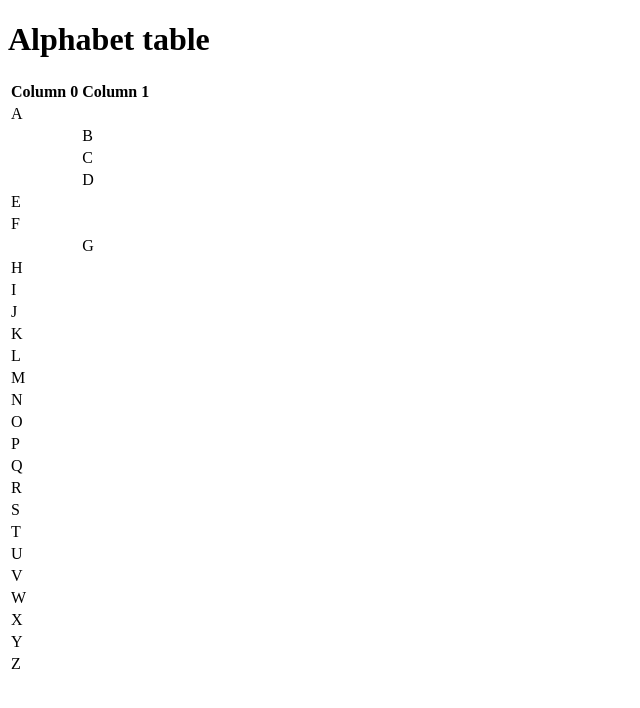
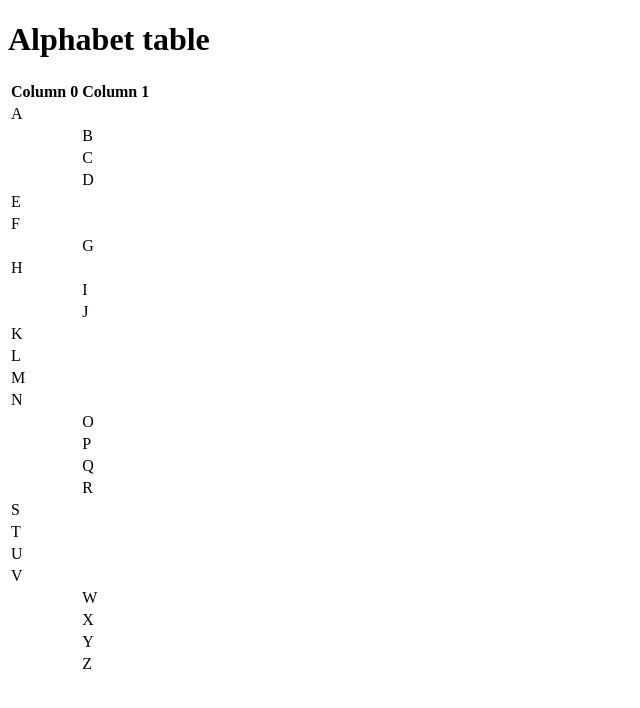
Before and after one commit to comp426-2022-fall/a01-DheyaM, a website: page public/index.html in a window 1280 px wide. Shown: the whole page, without its empty margins (0-640 px from the left). Drawn offline with Linux system fonts and the light colour scheme.

Commit message:
made the table pretty

```diff
--- a/public/index.html
+++ b/public/index.html
@@ -40,10 +40,10 @@
     						<td>H</td><td></td>
   					</tr>
 					  <tr>
-						<td>I</td><td></td>
+						<td></td><td>I</td>
 					</tr>
 					<tr>
-    					<td>J</td><td></td>
+    					<td></td><td>J</td>
   					</tr>
 					<tr>
 						<td>K</td><td></td>
@@ -58,16 +58,16 @@
     					<td>N</td><td></td>
   					</tr>
 					  <tr>
-    					<td>O</td><td></td>
+    					<td></td><td>O</td>
   					</tr>
 					  <tr>
-    					<td>P</td><td></td>
+    					<td></td><td>P</td>
   					</tr>
 					  <tr>
-    					<td>Q</td><td></td>
+    					<td></td><td>Q</td>
   					</tr>
 					<tr>
-    					<td>R</td><td></td>
+    					<td></td><td>R</td>
   					</tr>
 					<tr>
     					<td>S</td><td></td>
@@ -82,16 +82,16 @@
     					<td>V</td><td></td>
   					</tr>
 					  <tr>
-    					<td>W</td><td></td>
+    					<td></td><td>W</td>
   					</tr>
 					  <tr>
-    					<td>X</td><td></td>
+    					<td></td><td>X</td>
   					</tr>
 					  <tr>
-    					<td>Y</td><td></td>
+    					<td></td><td>Y</td>
   					</tr>
 					  <tr>
-    					<td>Z</td><td></td>
+    					<td></td><td>Z</td>
   					</tr>
 				</tbody>
 			</table>
```
